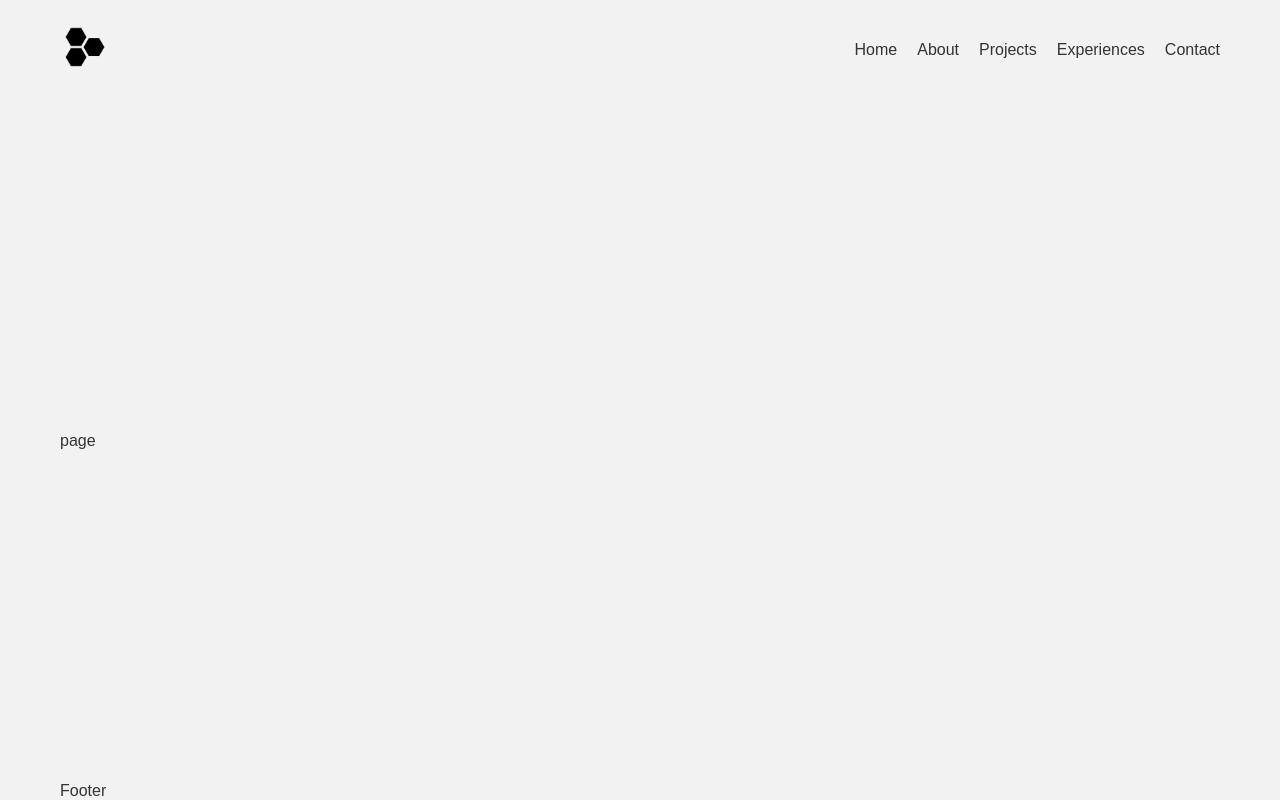
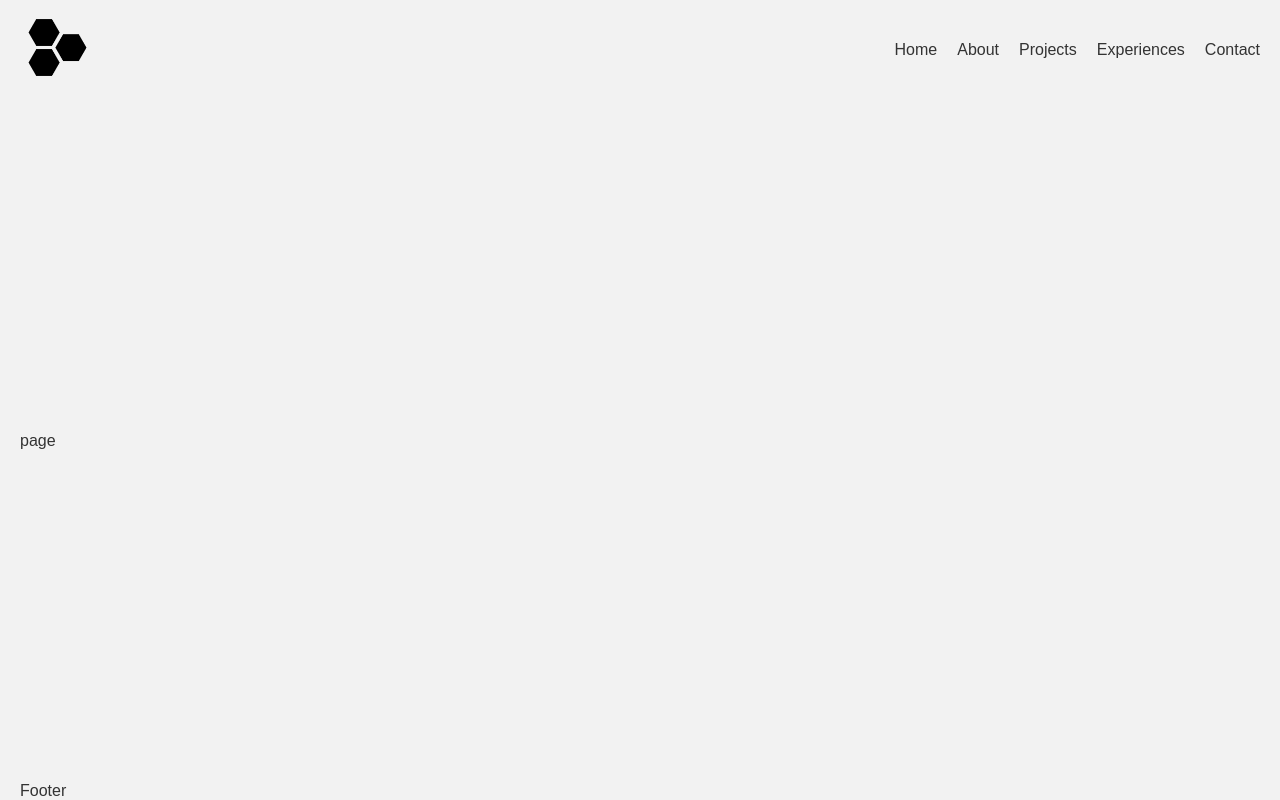
Before and after one commit to VSI12/Portfolio_v2, a Next.js app: page / in a window 1280 px wide. Built offline with nearby package versions, Linux system fonts and the light colour scheme.

Commit message:
managed the max-width

```diff
--- a/src/app/globals.css
+++ b/src/app/globals.css
@@ -24,11 +24,12 @@ a{
 }
 
 .container{
-  max-width: 1750px;
+  max-width: 1920px;
   min-height: 100vh;
   margin: 0 auto;
-  padding: 0 60px;
+  padding: 0 20px;
   display: flex;
   flex-direction: column;
   justify-content: space-between;
+
 }
--- a/src/components/navbar/Navbar.jsx
+++ b/src/components/navbar/Navbar.jsx
@@ -38,8 +38,8 @@ const Navbar = () => {
             <Image
                 src="/logo.png"
                 alt="logo"
-                width={50}
-                height={50}
+                width={75}
+                height={75}
             />
         </Link>
         <div className={styles.links}>
--- a/src/components/navbar/navbar.module.css
+++ b/src/components/navbar/navbar.module.css
@@ -3,6 +3,7 @@
     display: flex;
     justify-content: space-between;
     align-items: center;
+    max-width: 1900px;
 }
 
 .logo {
@@ -15,7 +16,3 @@
     align-items: center;
     gap: 20px;
 }
-
-.container{
-    max-width: 1750px;
-}
```
